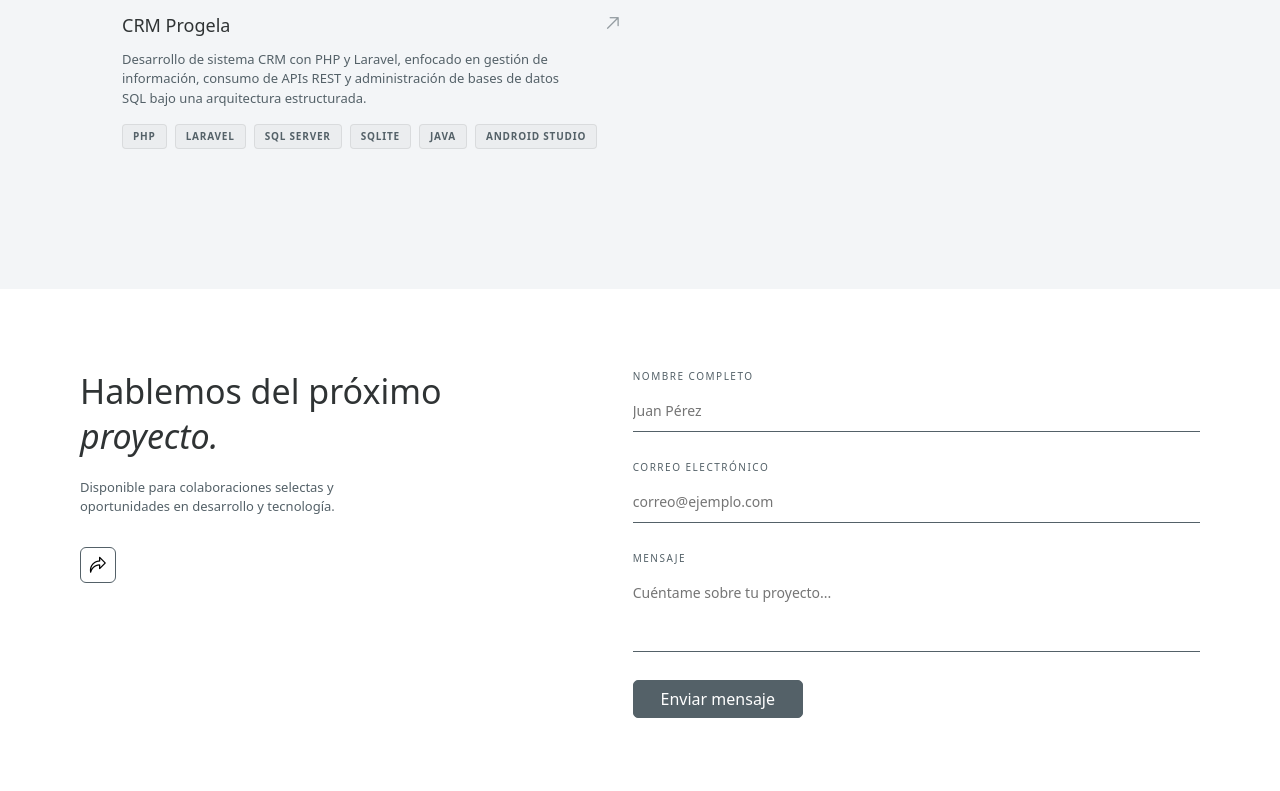
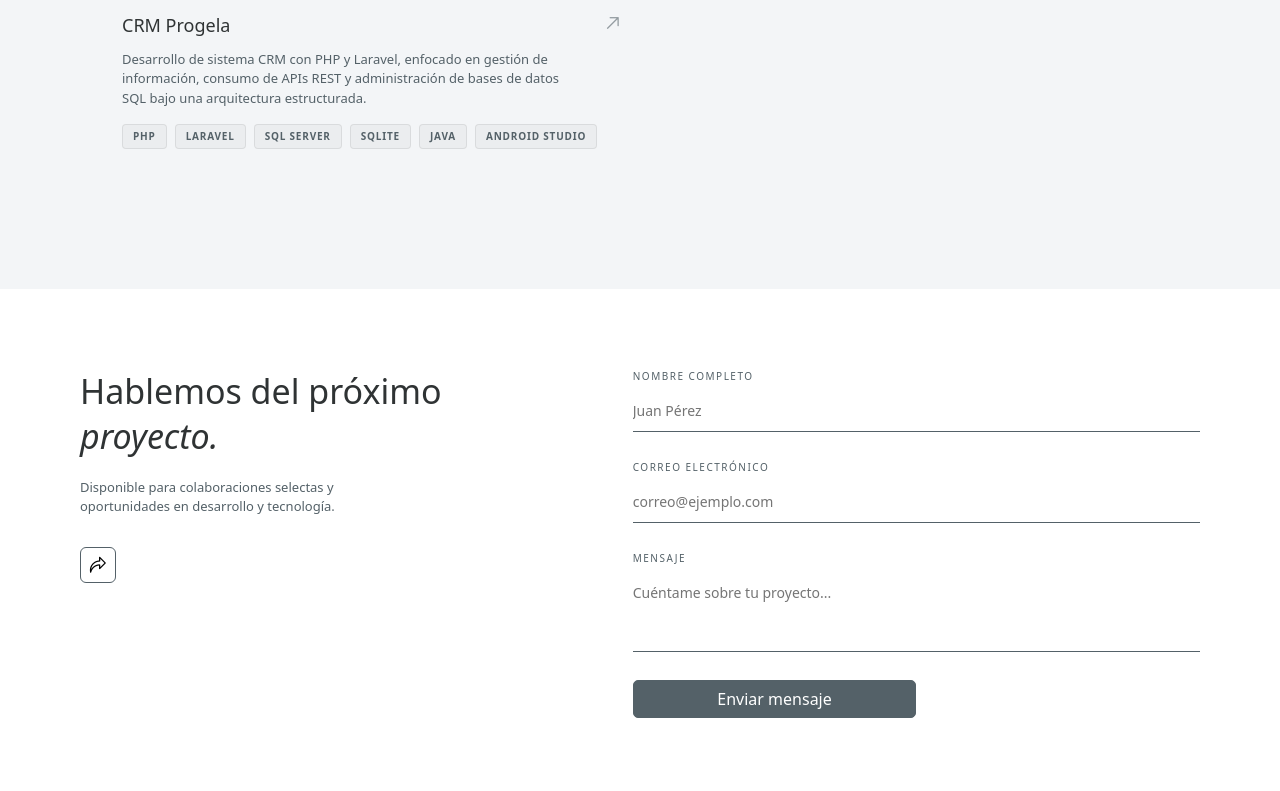
Before and after one commit to GonzalezValadez18/My_Web_Portfolio, a React (Vite) app: page / in a window 1280 px wide. Shown: the part 4569-5360 px from the top of the page. Built offline with nearby package versions, Linux system fonts and the light colour scheme.

Commit message:
arreglar boton ed formulrio

```diff
--- a/src/styles/layouts/contact.css
+++ b/src/styles/layouts/contact.css
@@ -102,7 +102,7 @@
 
 /* BUTTON */
 .submit {
-    width: 30%;
+    width: 50%;
     display: flex;
     align-items: center;
     justify-content: center;
@@ -114,9 +114,12 @@
     transition: all 0.3s ease-in-out;
     border: 1.5px solid rgb(var(--secondary));
 
-        &:hover {
-            background-color: rgb(var(--btn-secondary-hover));
-            color: rgb(var(--secondary));
+    &:hover {
+        background-color: rgb(var(--btn-secondary-hover));
+        color: rgb(var(--secondary));
+    }
+        @media screen and (max-width: 800px) {
+            width: 100%;
         }
 }
 
```
